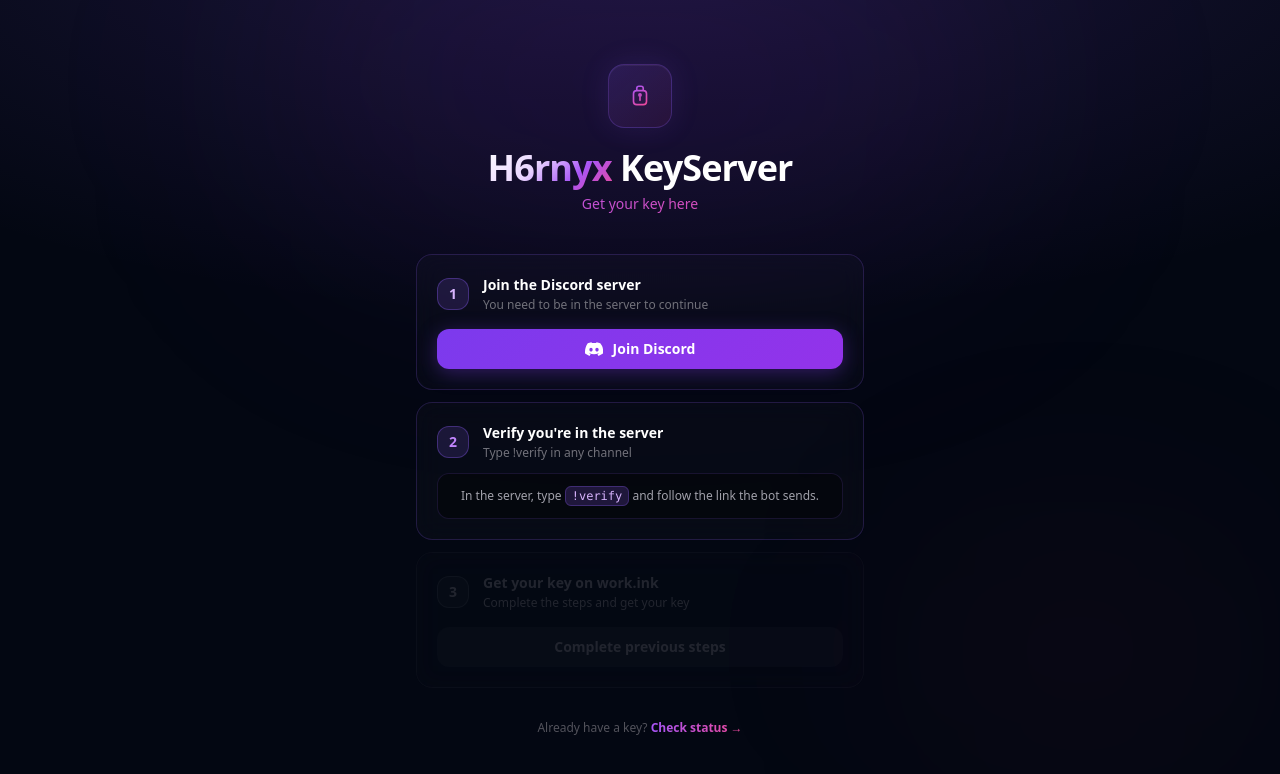
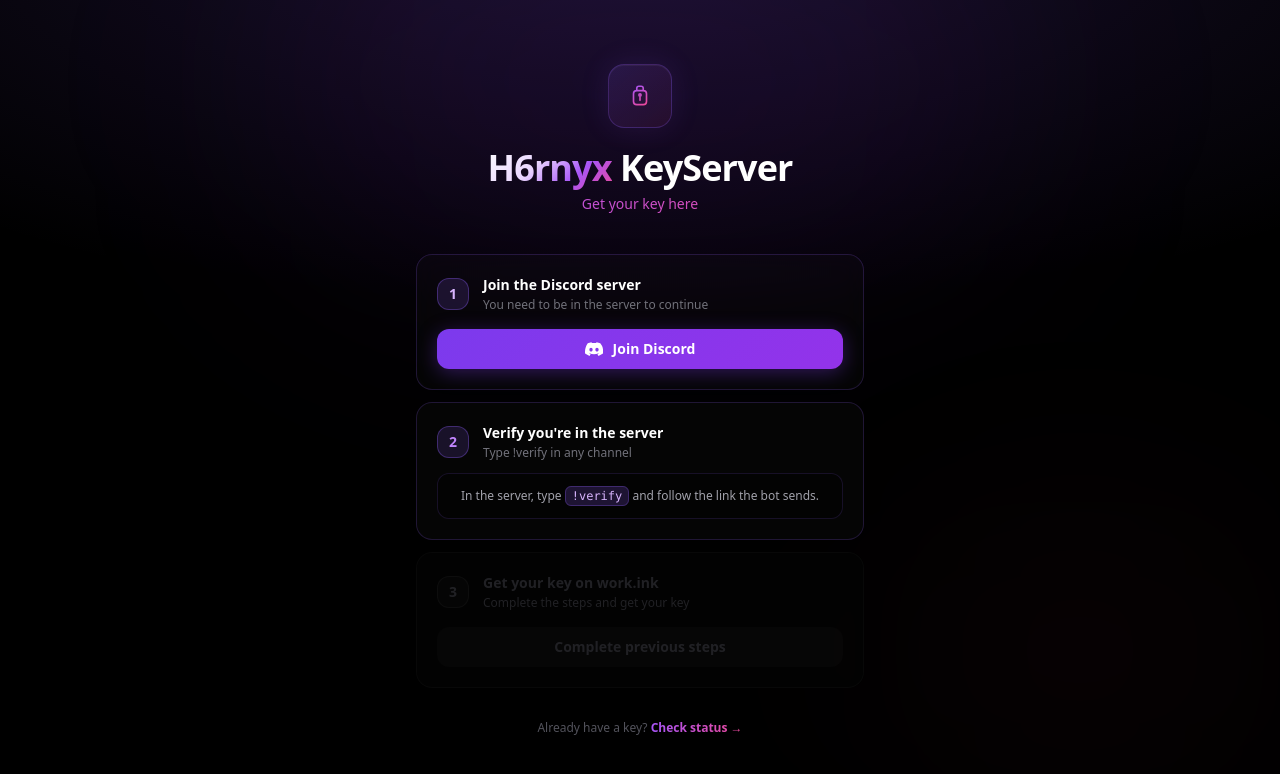
Before and after one commit to h6rnyxv/h6rnyx-keyserver, a Next.js app: page / in a window 1280 px wide. Shown: the top 774 px of the page. Built offline with nearby package versions, Linux system fonts and the light colour scheme; no server answers.

Commit message:
design: update layout to pure black background

```diff
--- a/app/layout.tsx
+++ b/app/layout.tsx
@@ -13,7 +13,7 @@
 }>) {
   return (
     <html lang="es">
-      <body className="bg-gray-950 text-white min-h-screen">{children}</body>
+      <body style={{background: "#000000", minHeight: "100vh", color: "#fff"}}>{children}</body>
     </html>
   );
 }
```
